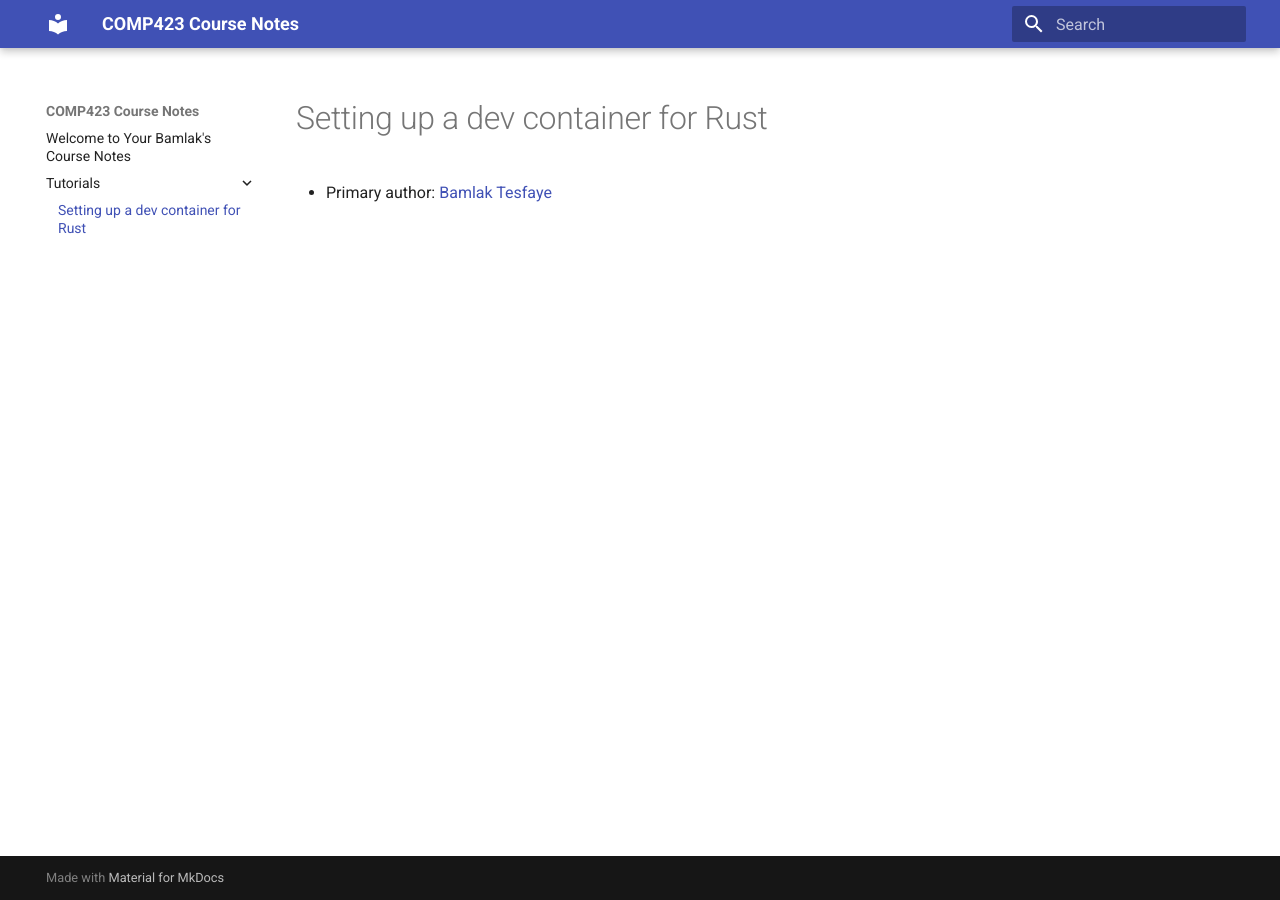
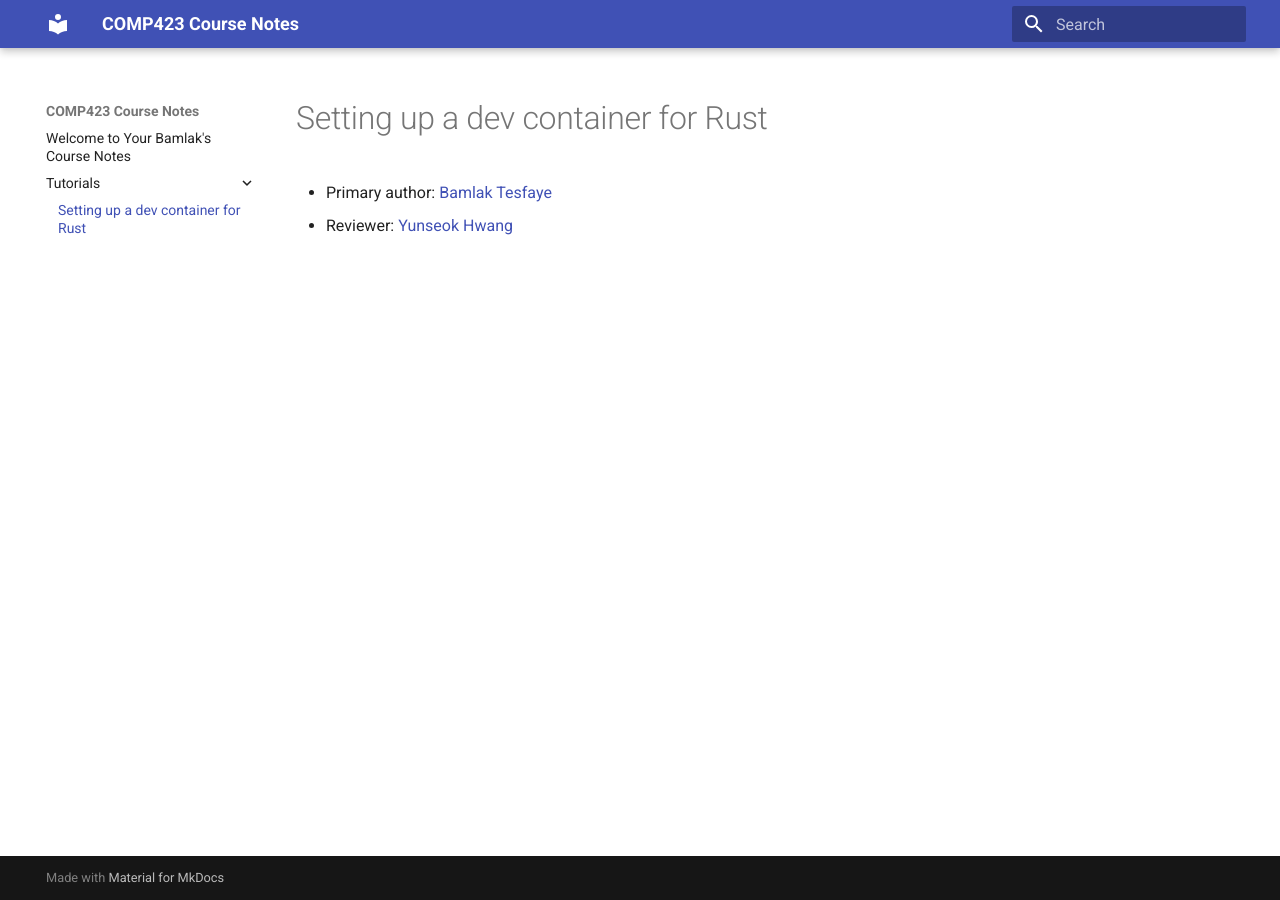
Before and after one commit to bamlak363/comp423-course-notes, an MkDocs documentation site: the page built from docs/tutorials/rust-setup.md, in a window 1280 px wide. Built offline with MkDocs 1.6.1 and Material for MkDocs 9.7.7, drawn with Linux system fonts in a browser that asks for light colours.

Commit message:
Reviewer

```diff
--- a/docs/tutorials/rust-setup.md
+++ b/docs/tutorials/rust-setup.md
@@ -1,2 +1,3 @@
 # Setting up a dev container for Rust
 * Primary author: [Bamlak Tesfaye](https://github.com/bamlak363)
+* Reviewer: [Yunseok Hwang](https://github.com/yunseok19)
```
Also changed, not shown: README.md (line endings or trailing spaces), docs/index.md (line endings or trailing spaces), mkdocs.yml (line endings or trailing spaces), 2 other files.
